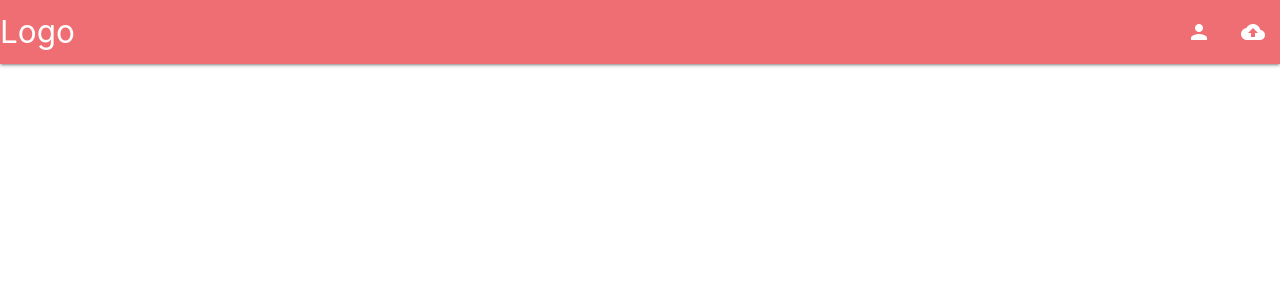
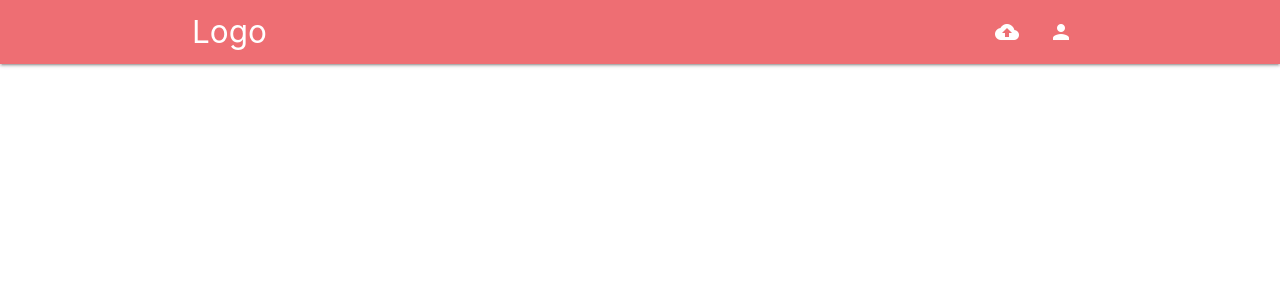
Before and after one commit to lwerner27/movie-catalog, a Vue app: page / in a window 1280 px wide. Shown: the top 300 px of the page. Built offline with nearby package versions, Linux system fonts and the light colour scheme.

Commit message:
changed some styles on the navbar

```diff
--- a/src/components/AppNavbar.vue
+++ b/src/components/AppNavbar.vue
@@ -1,12 +1,12 @@
 <template>
     <div>
         <nav>
-            <div class="nav-wrapper">
+            <div class="nav-wrapper container">
                 <a href="#!" class="brand-logo">Logo</a>
                 <a href="#" data-target="mobile-demo" class="sidenav-trigger"><i class="material-icons">menu</i></a>
                 <ul class="right hide-on-med-and-down">
+                    <li><a href="#"><i class="large material-icons">cloud_upload</i></a></li>
                     <li><a href="#"><i class="large material-icons">person</i></a></li>
-                    <li><a href="#"><i class="large material-icons">cloud_upload</i></a></li>
                 </ul>
             </div>
         </nav>
```
